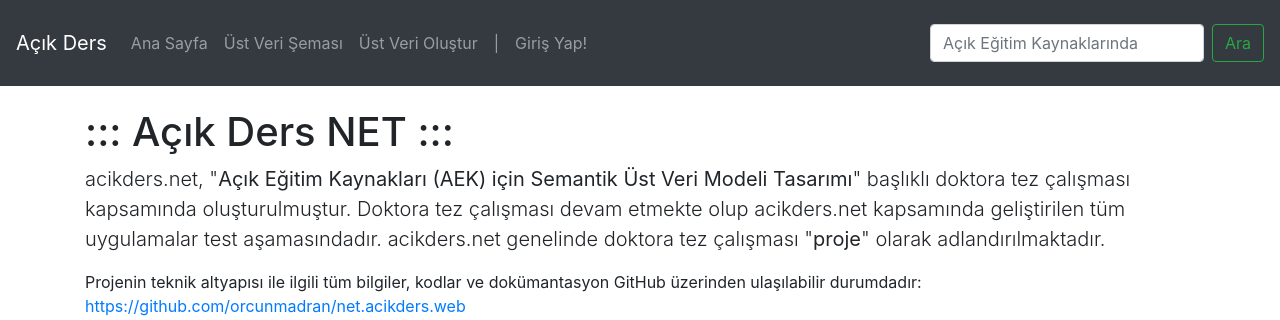
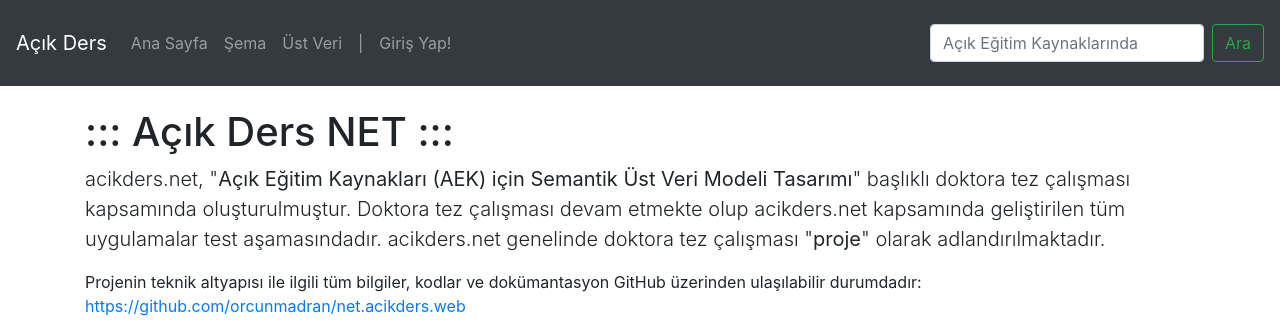
Before and after one commit to orcunmadran/net.acikders.web, a Django app: page / in a window 1280 px wide. Shown: the top 320 px of the page. Run offline with Django 3.2, Linux system fonts and the light colour scheme; some libraries are stand-ins or nearby versions.

Commit message:
Update navbar.html

```diff
--- a/django/templates/navbar.html
+++ b/django/templates/navbar.html
@@ -7,13 +7,13 @@
     <div class="collapse navbar-collapse" id="navbarCollapse">
       <ul class="navbar-nav mr-auto">
         <li class="nav-item">
-          <a class="nav-link" href="/">Ana Sayfa <span class="sr-only">(current)</span></a>
+          <a class="nav-link" href="/">Ana Sayfa</a>
         </li>
         <li class="nav-item">
-          <a class="nav-link" href="/schema">Üst Veri Şeması</a>
+          <a class="nav-link" href="/schema">Şema</a>
         </li>
         <li class="nav-item">
-          <a class="nav-link" href="/metaform">Üst Veri Oluştur</a>
+          <a class="nav-link" href="/metaform">Üst Veri</a>
         </li>
         <li class="nav-item">
           <a class="nav-link" href="#">|</a>
```
